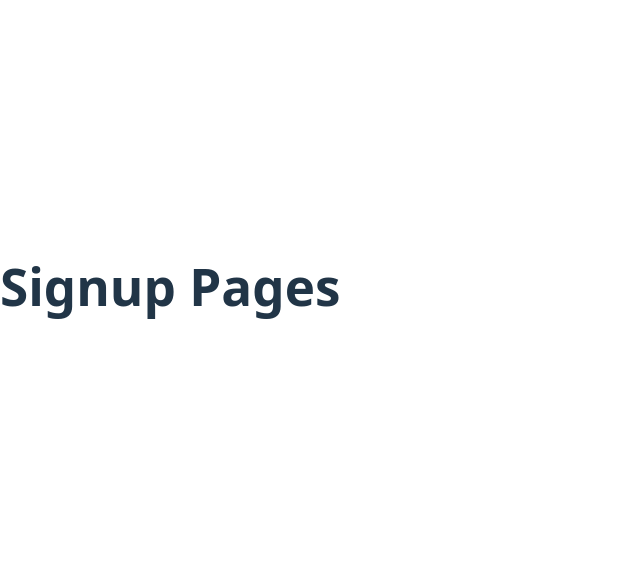
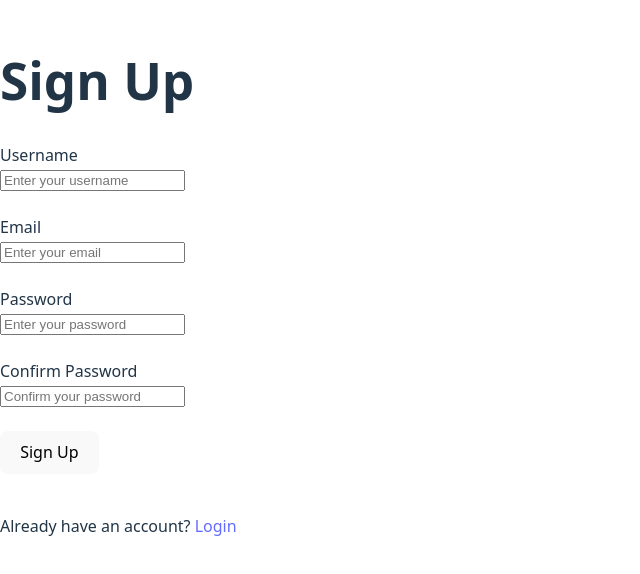
Before and after one commit to echoistprashant/url-shortener-client, a React (Vite) app: page /signup in a window 1280 px wide. Shown: the part 114-688 px from the top of the page, without its empty margins (0-640 px from the left). Built offline with nearby package versions, Linux system fonts and the light colour scheme.

Commit message:
chore: add navigation between login and signup pages

```diff
--- a/src/pages/Login/login.jsx
+++ b/src/pages/Login/login.jsx
@@ -1,5 +1,5 @@
 import { useState } from "react";
-import { useNavigate } from "react-router-dom";
+import { Link, useNavigate } from "react-router-dom";
 
 import { login as loginUser } from "../../services/authService";
 import { useAuth } from "../../context/AuthContext";
@@ -74,6 +74,9 @@ function Login() {
 
         <br />
 
+        <br />
+
+
         {error && (
           <p style={{ color: "red" }}>
             {error}
@@ -84,6 +87,14 @@ function Login() {
           Login
         </button>
       </form>
+
+
+        <p>
+            Don't have an account?{" "}
+            <Link to="/signup">
+              Sign Up
+            </Link>
+        </p>
     </div>
   );
 }
--- a/src/pages/Signup/signup.jsx
+++ b/src/pages/Signup/signup.jsx
@@ -1,5 +1,137 @@
+import { useState } from "react";
+import { useNavigate, Link } from "react-router-dom";
+
+import { signup } from "../../services/authService";
+
 function Signup() {
-    return <h1>Signup Pages</h1>
+  const navigate = useNavigate();
+
+  const [username, setUsername] = useState("");
+  const [email, setEmail] = useState("");
+  const [password, setPassword] = useState("");
+  const [confirmPassword, setConfirmPassword] = useState("");
+
+  const [error, setError] = useState("");
+
+  const handleSubmit = async (event) => {
+    event.preventDefault();
+
+    setError("");
+
+    if (password !== confirmPassword) {
+      setError("Passwords do not match.");
+      return;
+    }
+
+    try {
+      await signup({
+        username,
+        email,
+        password,
+      });
+
+      alert("Account created successfully!");
+
+      navigate("/login");
+    } catch (err) {
+      console.error(err);
+
+      if (err.response) {
+        setError(err.response.data.detail);
+      } else if (err.request) {
+        setError("No response received from the server.");
+      } else {
+        setError(err.message);
+      }
+    }
+  };
+
+  return (
+    <div>
+      <h1>Sign Up</h1>
+
+      <form onSubmit={handleSubmit}>
+        <div>
+          <label htmlFor="username">Username</label>
+          <br />
+          <input
+            id="username"
+            type="text"
+            placeholder="Enter your username"
+            value={username}
+            onChange={(event) => setUsername(event.target.value)}
+            required
+          />
+        </div>
+
+        <br />
+
+        <div>
+          <label htmlFor="email">Email</label>
+          <br />
+          <input
+            id="email"
+            type="email"
+            placeholder="Enter your email"
+            value={email}
+            onChange={(event) => setEmail(event.target.value)}
+            required
+          />
+        </div>
+
+        <br />
+
+        <div>
+          <label htmlFor="password">Password</label>
+          <br />
+          <input
+            id="password"
+            type="password"
+            placeholder="Enter your password"
+            value={password}
+            onChange={(event) => setPassword(event.target.value)}
+            required
+          />
+        </div>
+
+        <br />
+
+        <div>
+          <label htmlFor="confirmPassword">Confirm Password</label>
+          <br />
+          <input
+            id="confirmPassword"
+            type="password"
+            placeholder="Confirm your password"
+            value={confirmPassword}
+            onChange={(event) => setConfirmPassword(event.target.value)}
+            required
+          />
+        </div>
+
+        <br />
+
+        {error && (
+          <p style={{ color: "red" }}>
+            {error}
+          </p>
+        )}
+
+        <button type="submit">
+          Sign Up
+        </button>
+      </form>
+
+      <br />
+
+      <p>
+        Already have an account?{" "}
+        <Link to="/login">
+          Login
+        </Link>
+      </p>
+    </div>
+  );
 }
 
 export default Signup;
```
